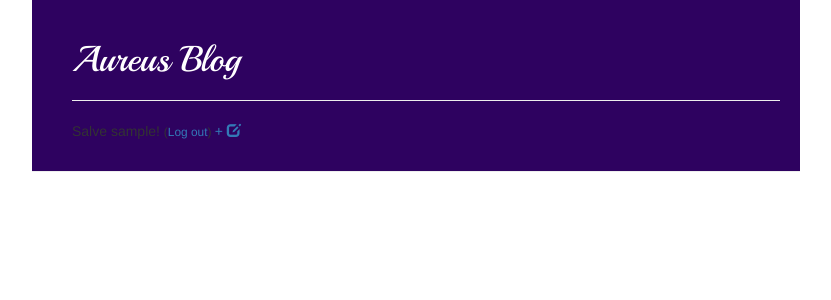
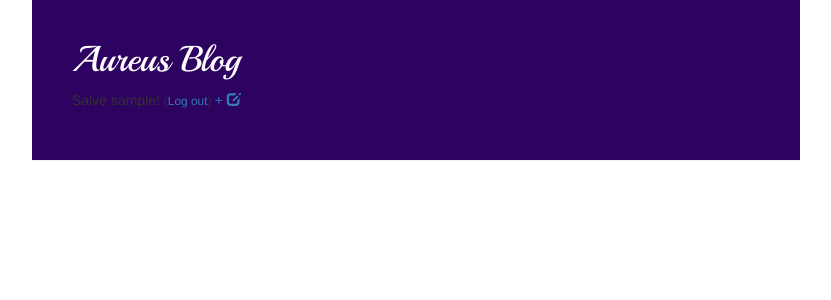
Before and after one commit to Jakiesimie/aureus, a Django app: page / in a window 1280 px wide. Shown: the top 300 px of the page, without its empty margins (224-1055 px from the left). Run offline with Django 3.2, Linux system fonts and the light colour scheme; the visitor is signed in with stand-in values (Sample User, id 1); data that the repository does not hold is empty; some libraries are stand-ins or nearby versions.

Commit message:
myblog #8

```diff
--- a/blog/templates/blog/base.html
+++ b/blog/templates/blog/base.html
@@ -12,7 +12,6 @@
 	<body>
 		<div class="page-header">
 			<h1><a href="{% url 'blog.views.post_list' %}">Aureus Blog</a></h1>
-			<hr>
 			{% if user.is_authenticated %}
 			<p class="top-menu">Salve {{ user.username }}! <small>(<a href="{% url 'django.contrib.auth.views.logout' %}">Log out</a>) </small>
 				<a href="{% url 'post_new' %}" class="top-menu"><span class="glyficon glyphicon-plus"></span></a>
--- a/static/css/blog.css
+++ b/static/css/blog.css
@@ -11,7 +11,7 @@ body {
 .page-header {
 	background-color: #2E0260;
 	margin-top: 0;
-	padding: 20px 20px 20px 40px
+	padding: 20px 20px 40px 40px
 }
 
 .page-header h1, .page-header h1 a, .page-header h1 a:visited, .page-header h1 a:activate {
```
Also changed, not shown: blog/templates/blog/post_detail.html (+9 -6 lines).
